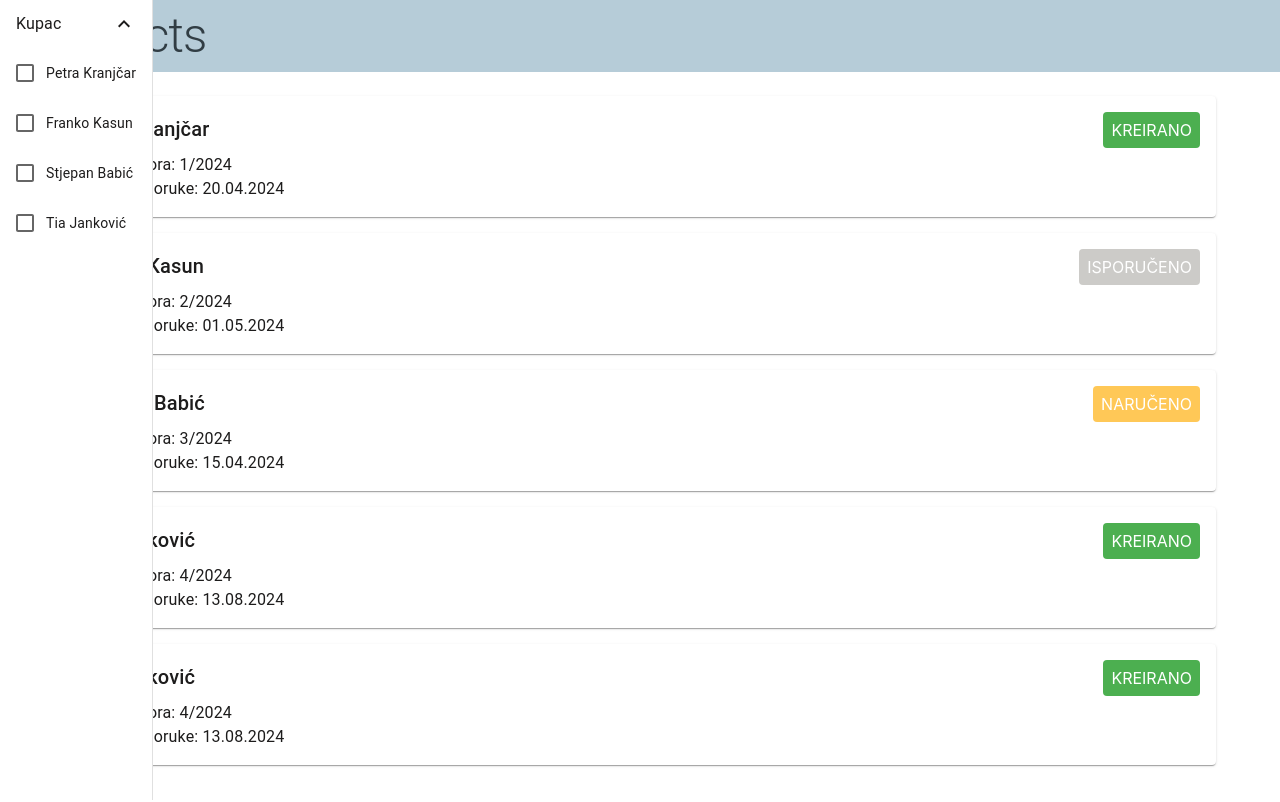
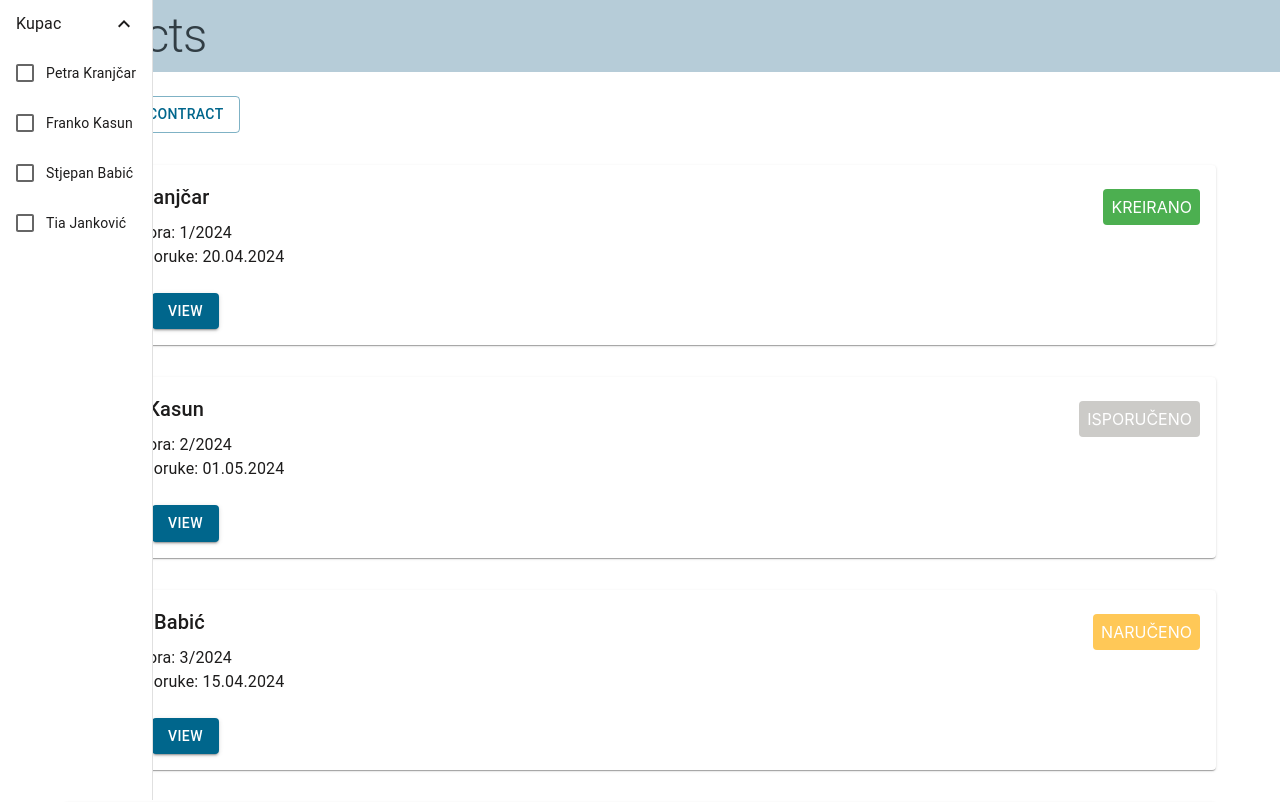
Before and after one commit to SilvijaProzinger/Contract-Managing-App, a React (Create React App) app: page / in a window 1280 px wide. Shown: the top 802 px of the page. Built offline with nearby package versions, Linux system fonts and the light colour scheme.

Commit message:
add edit contract form and add new contract form

```diff
--- a/src/App.tsx
+++ b/src/App.tsx
@@ -38,6 +38,10 @@ function App() {
     }
   }, [setContracts, contracts]);
 
+  useEffect(() => {
+    console.log(contracts)
+  },[contracts])
+
   return (
     <>
       <ThemeProvider theme={theme}>
--- /dev/null
+++ b/src/components/AddNewContract.tsx
@@ -0,0 +1,97 @@
+import { useState } from "react";
+import {
+  Dialog,
+  DialogActions,
+  DialogTitle,
+  DialogContent,
+  TextField,
+  Button,
+} from "@mui/material";
+import { Contract } from "../types/types";
+import { useContractsStore } from "../store/contractsStore";
+
+type Props = {
+  isNewModalOpen: boolean;
+  onClose: () => void;
+};
+
+const AddNewContract = ({ isNewModalOpen, onClose }: Props) => {
+  const { addContract } = useContractsStore();
+
+  const [newContractData, setNewContractData] = useState<Contract>({
+    id: 0,
+    kupac: "",
+    broj_ugovora: "",
+    datum_akontacije: "",
+    rok_isporuke: "",
+    status: "KREIRANO",
+  });
+
+  const handleInputChange = (e: React.ChangeEvent<HTMLInputElement>) => {
+    const { name, value } = e.target;
+    setNewContractData({
+      ...newContractData,
+      [name]: value,
+    });
+  };
+
+  const handleSubmit = () => {
+    addContract(newContractData);
+  };
+
+  return (
+    <Dialog open={isNewModalOpen} onClose={onClose}>
+      <DialogTitle>Add new contract</DialogTitle>
+      <DialogContent>
+        <TextField
+          margin="dense"
+          id="kupac"
+          name="kupac"
+          label="Kupac"
+          fullWidth
+          value={newContractData.kupac}
+          onChange={handleInputChange}
+          required
+        />
+        <TextField
+          margin="dense"
+          id="broj_ugovora"
+          name="broj_ugovora"
+          label="Broj ugovora"
+          fullWidth
+          value={newContractData.broj_ugovora}
+          onChange={handleInputChange}
+          required
+        />
+        <TextField
+          margin="dense"
+          id="rok_isporuke"
+          name="rok_isporuke"
+          label="Rok isporuke"
+          fullWidth
+          value={newContractData.rok_isporuke}
+          onChange={handleInputChange}
+          required
+        />
+        <TextField
+          margin="dense"
+          id="datum_akontacije"
+          name="datum_akontacije"
+          label="Datum akontacije"
+          fullWidth
+          value={newContractData.datum_akontacije}
+          onChange={handleInputChange}
+          required
+        />
+      </DialogContent>
+      <DialogActions>
+        <Button onClick={onClose}>Cancel</Button>
+        <Button onClick={handleSubmit} color="primary">
+          Save
+        </Button>
+      </DialogActions>
+    </Dialog>
+  );
+};
+
+export default AddNewContract;
--- a/src/components/ContractList.tsx
+++ b/src/components/ContractList.tsx
@@ -1,16 +1,42 @@
-import { Stack } from "@mui/material";
+import { Stack, Button } from "@mui/material";
 import { Contract } from "../types/types";
 import { useContractsStore } from "../store/contractsStore";
 import ContractListItem from "./ContractListItem";
+import AddNewContract from "./AddNewContract";
+import { useState } from "react";
 
 const ContractList = () => {
   const { contracts } = useContractsStore();
+  const [isNewModalOpen, setIsNewModal] = useState(false);
+
+  const handleOpenNewModal = () => {
+    setIsNewModal(true)
+  }
+
+  const handleCloseNewModal = () => {
+    setIsNewModal(false);
+  };
+
   return (
-    <Stack spacing={2}>
-      {contracts.map((contract: Contract) => (
-        <ContractListItem key={contract.id} contract={contract}/>
-      ))}
-    </Stack>
+    <>
+      <Stack spacing={4}>
+        <Button
+          variant="outlined"
+          color="primary"
+          sx={{ width: "fit-content" }}
+          onClick={handleOpenNewModal}
+        >
+          Add new contract
+        </Button>
+        {contracts.map((contract: Contract) => (
+          <ContractListItem key={contract.id} contract={contract} />
+        ))}
+      </Stack>
+      <AddNewContract
+        isNewModalOpen={isNewModalOpen}
+        onClose={handleCloseNewModal}
+      />
+    </>
   );
 };
 
--- a/src/components/ContractListItem.tsx
+++ b/src/components/ContractListItem.tsx
@@ -1,22 +1,27 @@
-import { Card, Typography, Badge, Box } from "@mui/material";
+import { Card, Typography, Box, Button } from "@mui/material";
 import { Contract } from "../types/types";
+import StatusBadge from "./StatusBadge";
+import { useState } from "react";
+import EditContract from "./EditContract";
 
 type Props = {
   contract: Contract;
 };
 
 const ContractListItem = ({ contract }: Props) => {
-  const getStatusColor = (status: string) => {
-    if (status === "KREIRANO") {
-      return "#4CAF50";
-    } else if (status === "NARUČENO") {
-      return "#FFC857";
-    } else return "#cccbc8";
-  };
-
   const convertDate = (deliveryDate: string) => {
     const parts = deliveryDate.split("-"); // rearrange contract delivery date to european format
     return `${parts[2]}.${parts[1]}.${parts[0]}`;
+  };
+
+  const [isEditModalOpen, setIsEditModalOpen] = useState(false);
+
+  const openEditModal = () => {
+    setIsEditModalOpen(true);
+  };
+
+  const closeEditModal = () => {
+    setIsEditModalOpen(false);
   };
 
   return (
@@ -24,20 +29,30 @@ const ContractListItem = ({ contract }: Props) => {
       sx={{
         p: 2,
         display: "flex",
-        alignItems: "baseline",
-        justifyContent: "space-between",
+        flexDirection: "column",
       }}
     >
-      <Box>
-        <Typography variant="h6" pb={1}>{contract.kupac}</Typography>
-        <Typography>Broj ugovora: {contract.broj_ugovora}</Typography>
-        <Typography>
-          Datum isporuke: {convertDate(contract.rok_isporuke)}
-        </Typography>
+      <Box sx={{ display: "flex", justifyContent: "space-between" }}>
+        <Box sx={{ flex: "1 1 50%" }}>
+          <Typography variant="h6" pb={1}>
+            {contract.kupac}
+          </Typography>
+          <Typography>Broj ugovora: {contract.broj_ugovora}</Typography>
+          <Typography>
+            Datum isporuke: {convertDate(contract.rok_isporuke)}
+          </Typography>
+        </Box>
+        <StatusBadge status={contract.status} />
       </Box>
-      <Badge sx={{ bgcolor: getStatusColor(contract.status), p: 1, color:'white', borderRadius:'4px' }}>
-        {contract.status}
-      </Badge>
+      <Box sx={{ width: "fit-content", mt: 3 }}>
+        <Button variant="outlined" color="primary" onClick={openEditModal}>
+          Edit
+        </Button>
+        <Button variant="contained" color="primary" sx={{ ml: 1 }}>
+          View
+        </Button>
+      </Box>
+      <EditContract contractId={contract.id} isEditModalOpen={isEditModalOpen} onClose={closeEditModal} />
     </Card>
   );
 };
--- /dev/null
+++ b/src/components/EditContract.tsx
@@ -0,0 +1,105 @@
+import React, { useState } from "react";
+import {
+  Dialog,
+  DialogTitle,
+  DialogContent,
+  DialogContentText,
+  DialogActions,
+  TextField,
+  Button,
+  Typography,
+} from "@mui/material";
+import { useContractsStore } from "../store/contractsStore";
+import { Contract } from "../types/types";
+
+type Props = {
+  contractId: number;
+  isEditModalOpen: boolean;
+  onClose: () => void;
+};
+
+const EditContract = ({ contractId, isEditModalOpen, onClose }: Props) => {
+  const { getContractById, updateContract } = useContractsStore();
+  const contract = getContractById(contractId); // select the right contract object from the state by its id
+
+  const [editedContract, setEditedContract] = useState<Contract>(contract);
+  const [statusWarning, setStatusWarning] = useState("");
+
+  const handleInputChange = (e: React.ChangeEvent<HTMLInputElement>) => {
+    const { name, value } = e.target;
+
+    setStatusWarning("");
+    // ensure the status can only be changed into accepted values
+    if (name === "status") {
+      if (value === "") {
+        setEditedContract((prevContract) => ({
+          ...prevContract,
+          [name]: value,
+        }));
+      } else if (
+        (editedContract.status === "KREIRANO" && value === "NARUČENO") ||
+        (editedContract.status === "NARUČENO" && value === "ISPORUČENO")
+      ) {
+        setEditedContract((prevContract) => ({
+          ...prevContract,
+          status: value,
+        }));
+      } else {
+        setStatusWarning(
+          `An error has occurred. The status can't go from ${editedContract.status} to ${value}.`
+        );
+      }
+    } else {
+      setEditedContract((prevContract) => ({
+        ...prevContract,
+        [name]: value,
+      }));
+    }
+  };
+
+  const handleSubmit = () => {
+    if (editedContract) {
+      // call the store method to update the selected contract
+      updateContract(editedContract);
+      onClose();
+    }
+  };
+
+  return (
+    <Dialog open={isEditModalOpen} onClose={onClose}>
+      <DialogTitle>Edit contract</DialogTitle>
+      <DialogContentText pl={3}>
+        This is where you can edit delivery date or status.
+      </DialogContentText>
+      <DialogContent>
+        <TextField
+          margin="dense"
+          id="rok_isporuke"
+          name="rok_isporuke"
+          label="Rok isporuke"
+          fullWidth
+          value={editedContract?.rok_isporuke || ""}
+          onChange={handleInputChange}
+        />
+        <TextField
+          margin="dense"
+          id="status"
+          name="status"
+          label="Status"
+          fullWidth
+          value={editedContract?.status || ""}
+          onChange={handleInputChange}
+        />
+      </DialogContent>
+      {statusWarning && <Typography>{statusWarning}</Typography>}
+      <DialogActions>
+        <Button onClick={onClose}>Cancel</Button>
+        <Button onClick={handleSubmit} color="primary">
+          Save
+        </Button>
+      </DialogActions>
+    </Dialog>
+  );
+};
+
+export default EditContract;
--- a/src/components/FilterList.tsx
+++ b/src/components/FilterList.tsx
@@ -71,7 +71,7 @@ const FilterList = ({ screenWidth, open, toggleDrawer }: Props) => {
         </ListItemButton>
         <Collapse in={showCheckboxes} timeout="auto" unmountOnExit>
           <List component="div" disablePadding>
-            {buyerFiltersToDisplay.map((buyer: string) => {
+            {buyerFiltersToDisplay.map((buyer: any) => {
               return (
                 <FilterListItem
                   handleToggleCheckbox={handleToggleCheckbox}
--- a/src/components/Header.tsx
+++ b/src/components/Header.tsx
@@ -1,5 +1,6 @@
-import { AppBar, Button } from "@mui/material";
+import { AppBar, Grid, IconButton } from "@mui/material";
 import Typography from "@mui/material/Typography";
+import FilterListIcon from "@mui/icons-material/FilterList";
 import { styled } from "@mui/material/styles";
 
 const CustomAppBar = styled(AppBar)({
@@ -18,10 +19,20 @@ const Header = ({ title, screenWidth, toggleDrawer }: Props) => {
 
   return (
     <CustomAppBar position="static">
-      {shouldShowFilterButton && <Button onClick={toggleDrawer}>Filter</Button>}
-      <Typography variant="h1" p={1}>
-        {title}
-      </Typography>
+      <Grid container alignItems="center">
+        {shouldShowFilterButton && (
+          <Grid item>
+            <IconButton onClick={toggleDrawer}>
+              <FilterListIcon />
+            </IconButton>
+          </Grid>
+        )}
+        <Grid item>
+          <Typography variant="h1" p={1}>
+            {title}
+          </Typography>
+        </Grid>
+      </Grid>
     </CustomAppBar>
   );
 };
--- /dev/null
+++ b/src/components/StatusBadge.tsx
@@ -0,0 +1,32 @@
+import { Badge } from "@mui/material";
+
+type Props = {
+  status: string;
+};
+
+const StatusBadge = ({ status }: Props) => {
+  const getStatusColor = (status: string) => {
+    if (status === "KREIRANO") {
+      return "#4CAF50";
+    } else if (status === "NARUČENO") {
+      return "#FFC857";
+    } else return "#cccbc8";
+  };
+
+  return (
+    <Badge
+      sx={{
+        bgcolor: getStatusColor(status),
+        p: 1,
+        mt: 1,
+        color: "white",
+        borderRadius: "4px",
+        alignSelf: "flex-start",
+      }}
+    >
+      {status}
+    </Badge>
+  );
+};
+
+export default StatusBadge;
--- a/src/store/contractsStore.ts
+++ b/src/store/contractsStore.ts
@@ -1,5 +1,5 @@
 import { create } from "zustand";
-import { Contract, ContractsState} from '../types/types'
+import { Contract, ContractsState } from "../types/types";
 
 const useContractsStore = create<ContractsState>((set) => ({
   contracts: [],
@@ -14,6 +14,10 @@ const useContractsStore = create<ContractsState>((set) => ({
         contract.id === updatedContract.id ? updatedContract : contract
       ),
     })),
+  getContractById: (id: number) => {
+    const { contracts } = useContractsStore.getState();
+    return contracts.find((contract: Contract) => contract.id === id);
+  },
 }));
 
 export { useContractsStore };
```
Also changed, not shown: src/types/types.ts (+1 -14 lines).
